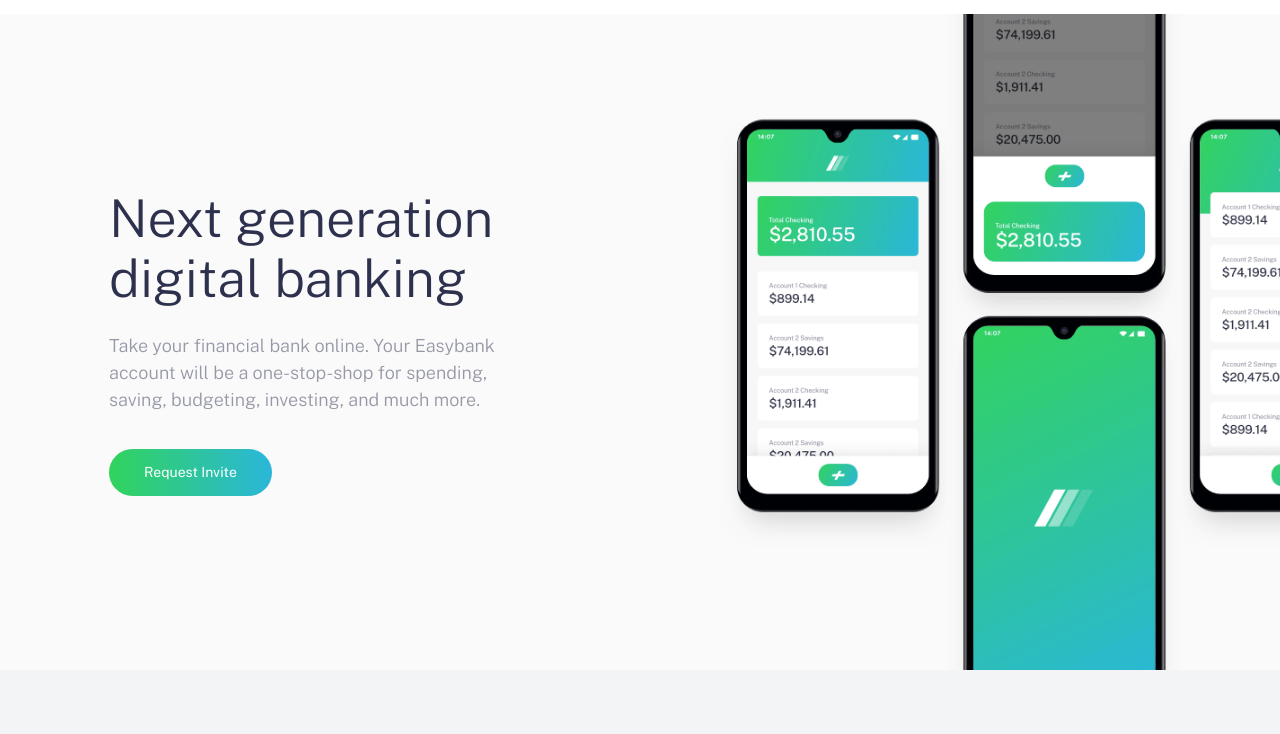
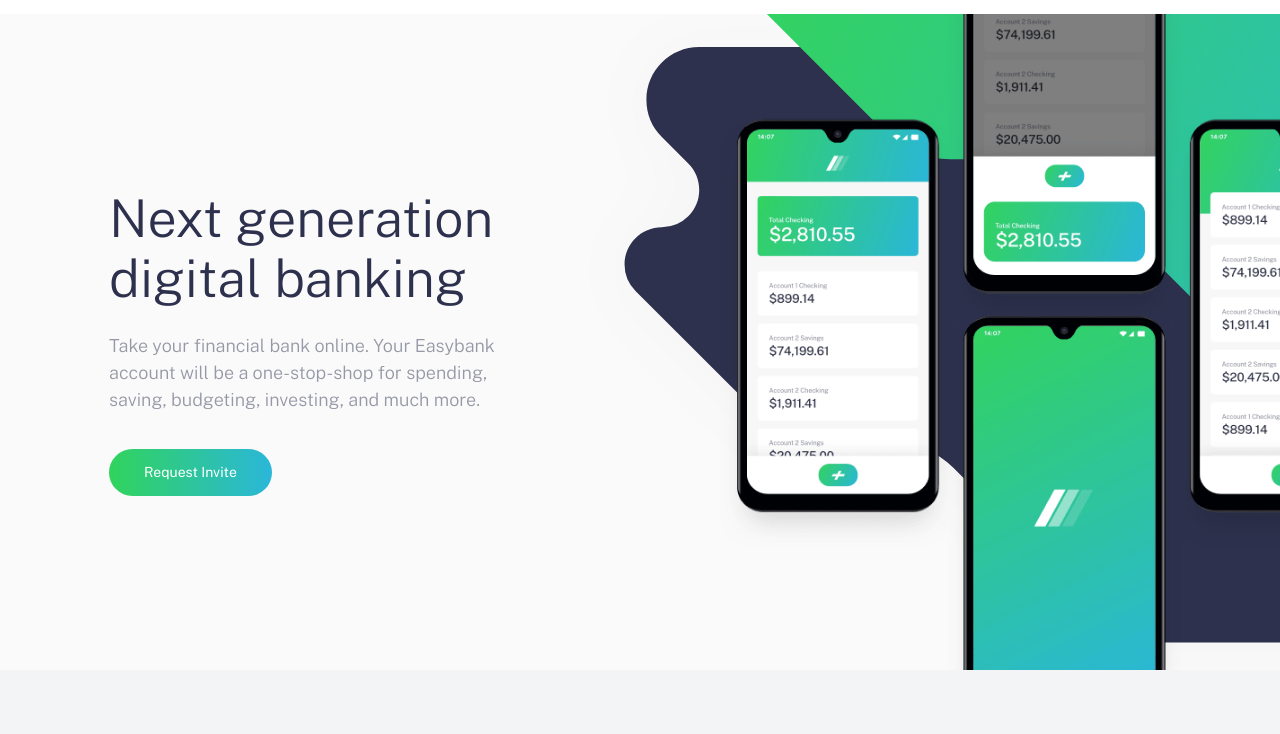
Before and after one commit to Lims-Paces/Easy-Bank_Landing_Page, a plain HTML site: page index.html in a window 1280 px wide. Shown: the part 66-800 px from the top of the page. Drawn offline with nearby package versions, Linux system fonts and the light colour scheme.

Commit message:
Update styles.css

```diff
--- a/styles.css
+++ b/styles.css
@@ -317,7 +317,7 @@
 }
 
 
-/* .hero-image::before {
+ .hero-image::before {
     content: '';
     position: absolute;
     width: 100%;
@@ -326,7 +326,7 @@
     background-size: 93%;
     background-repeat: no-repeat;
     background-position: center bottom;
-} */
+}
 
 .hero-image::after {
     content: '';
```
